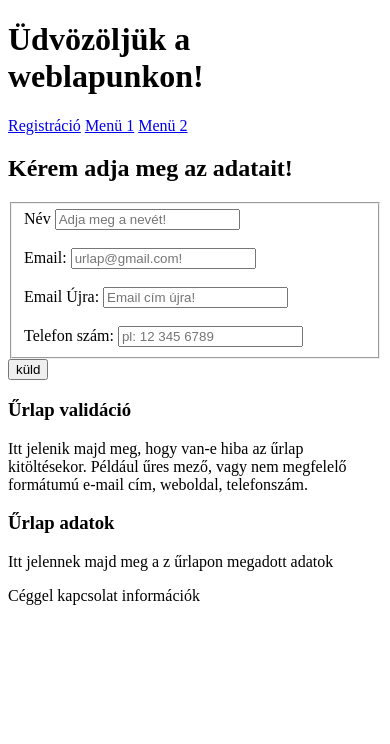
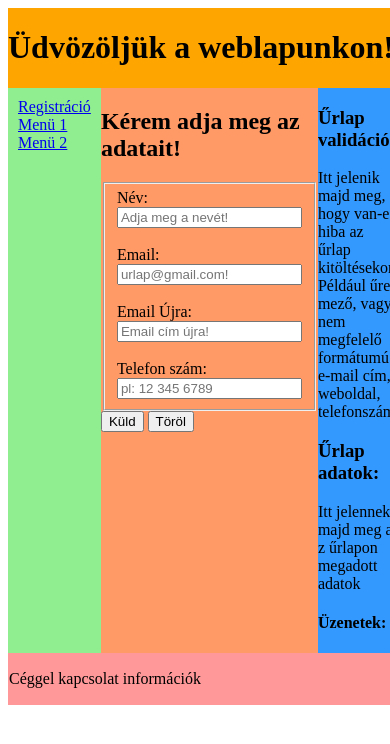
Before and after one commit to Mikihiko01/urlaposvalid, a plain HTML site: page index.html in a window 390 px wide. Drawn offline with Linux system fonts and the light colour scheme.

Commit message:
Add files via upload

```diff
--- a/index.html
+++ b/index.html
@@ -9,6 +9,7 @@ and open the template in the editor.
         <title>Saját név</title>
         <meta charset="UTF-8">
         <meta name="viewport" content="width=device-width, initial-scale=1.0">
+        <link href="stilus.css" rel="stylesheet" type="text/css"/>
         <script src="urlapkezeles.js" type="text/javascript"></script>
     </head>
     <body>
@@ -27,21 +28,18 @@ and open the template in the editor.
                 <form method="get" >
                     <fieldset>
                         <div class="urlapelem"   >
-                            <label for="nev">Név</label>
+                            <label for="nev">Név: </label><br>
                             <input type="text" name="nev" id="nev" placeholder="Adja meg a nevét!" title="A név nagybetűvel kezdődik és legalább 3 karakter!" ><br><br>
-                            <label for="email">Email:</label>
+                            <label for="email">Email: </label><br>
                             <input type="email" id="email" name="email" placeholder="urlap@gmail.com!"><br><br>
-                            <label for="email">Email Újra:</label>
+                            <label for="emailujra">Email Újra: </label><br>
                             <input type="email" id="emailujra" name="email ujra"  placeholder="Email cím újra!"><br><br>
-                            <label for="phone">Telefon szám:</label>
+                            <label for="phone">Telefon szám: </label><br>
                             <input type="tel" id="phone" name="phone" placeholder="pl: 12 345 6789">
-
 </div>
 </fieldset>
-                    <input type="button" id="kuld" value="küld">
-
-
-
+                    <input type="button" id="kuld" value="Küld">
+                    <input type="button" id="torol" value="Töröl">
 
             </article>
             <aside>
@@ -54,9 +52,12 @@ and open the template in the editor.
 
                 </section>
                 <section>
-                            <h3>Űrlap adatok</h3>
+                   <h3>Űrlap adatok:</h3>
                 <p>
                    Itt jelennek majd meg a z űrlapon megadott adatok  </p>
+                <h4>Üzenetek:</h4>
+
+
                 </section>
 
 
--- a/stilus.css
+++ b/stilus.css
@@ -2,6 +2,65 @@
 
 
 main{
-    max-width: 800px;
+    max-width: 1024px;
     margin: auto;
+
+
 }
+
+
+
+header{
+    background-color: orange;
+
+}
+nav{
+    background-color: lightgreen;
+    padding: 10px;
+}
+article {
+    background-color: #ff9966;
+
+
+}
+aside{
+    background-color: #3399ff;
+
+}
+
+
+footer{
+    background-color: #ff9999;
+    padding: 1px;
+
+}
+@media screen and (max-width:800px){
+    main{
+        display: grid;
+        grid-template-areas:
+            "h h h h"
+            "n a a a2"
+            "f f f f";
+    }
+}
+aside bal{
+    grid-area:b;
+}
+article img{
+    width: 100%;
+
+}
+
+
+header{
+    grid-area:h;
+}
+
+article {
+    grid-area:a;
+
+}
+
+footer{
+    grid-area:f;
+}
--- a/urlapkezeles.js
+++ b/urlapkezeles.js
@@ -46,14 +46,16 @@ function validalas() {
         ID("phone").style.border = "2px solid red";
     } else {
         ID("phone").style.border = "none";
+        megadottAdatok += "Név:" + ID("nev").value + "<br>";
 
     }
-    var email = / [\@.com]/;
-    if (!reg.test(ID("nev").value)) {
-        uzenet += "Szélesgombal elválasztva legyen! <br>";
-        ID("phone").style.border = "2px solid red";
+    var email = /[[a-z]+@[a-z]+.com$]/;
+    if (!reg.test(ID("email").value)) {
+        uzenet += "Hiányzik a @ jel vagy a .com! <br>";
+        ID("email").style.border = "2px solid red";
     } else {
-        ID("phone").style.border = "none";
+        ID("email").style.border = "none";
+        megadottAdatok += "Név:" + ID("nev").value + "<br>";
 
     }
 }
```
Lines whose indentation alone changed are shown as unchanged.
